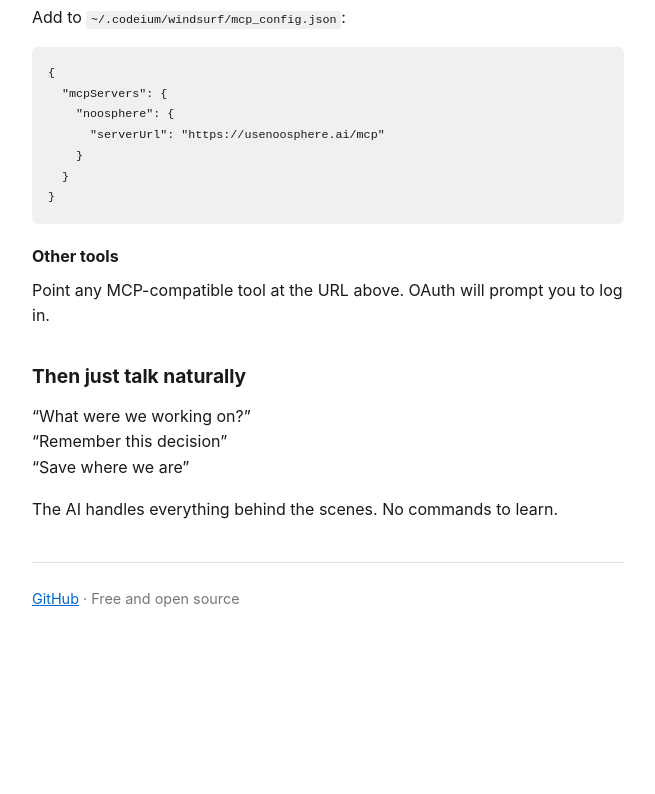
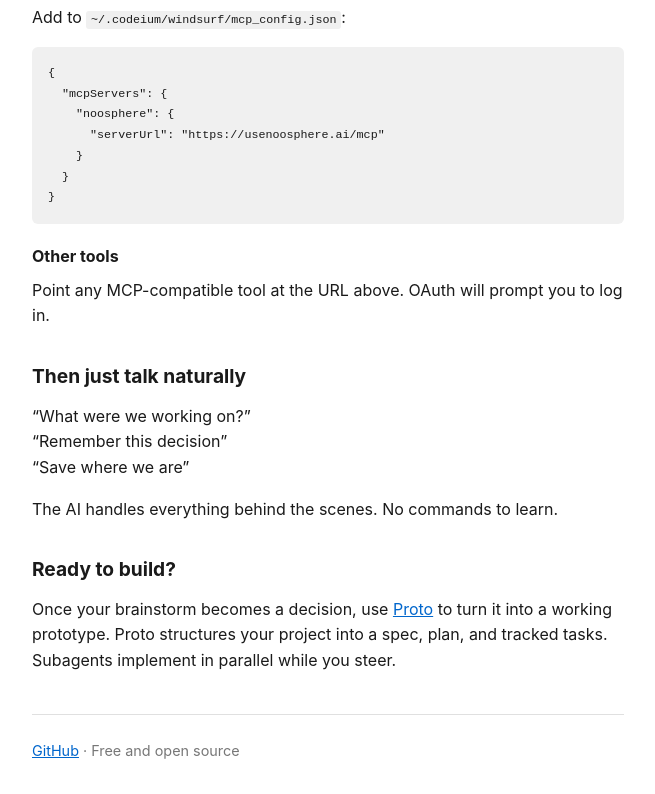
Before and after one commit to mmndaniel/noosphere, a website: page public/index.html in a window 1280 px wide. Shown: the part 1341-2135 px from the top of the page, without its empty margins (312-967 px from the left). Before the commit the page ends 1983 px from the top, so only its background shows below. Drawn offline with Linux system fonts and the light colour scheme.

Commit message:
website: add Proto cross-reference

```diff
--- a/public/index.html
+++ b/public/index.html
@@ -79,6 +79,9 @@ url = "https://usenoosphere.ai/mcp"</code></pre>
 
   <p>The AI handles everything behind the scenes. No commands to learn.</p>
 
+  <h2>Ready to build?</h2>
+  <p>Once your brainstorm becomes a decision, use <a href="https://github.com/mmndaniel/proto">Proto</a> to turn it into a working prototype. Proto structures your project into a spec, plan, and tracked tasks. Subagents implement in parallel while you steer.</p>
+
   <div class="footer">
     <a href="https://github.com/mmndaniel/noosphere">GitHub</a> &middot; Free and open source
   </div>
```
